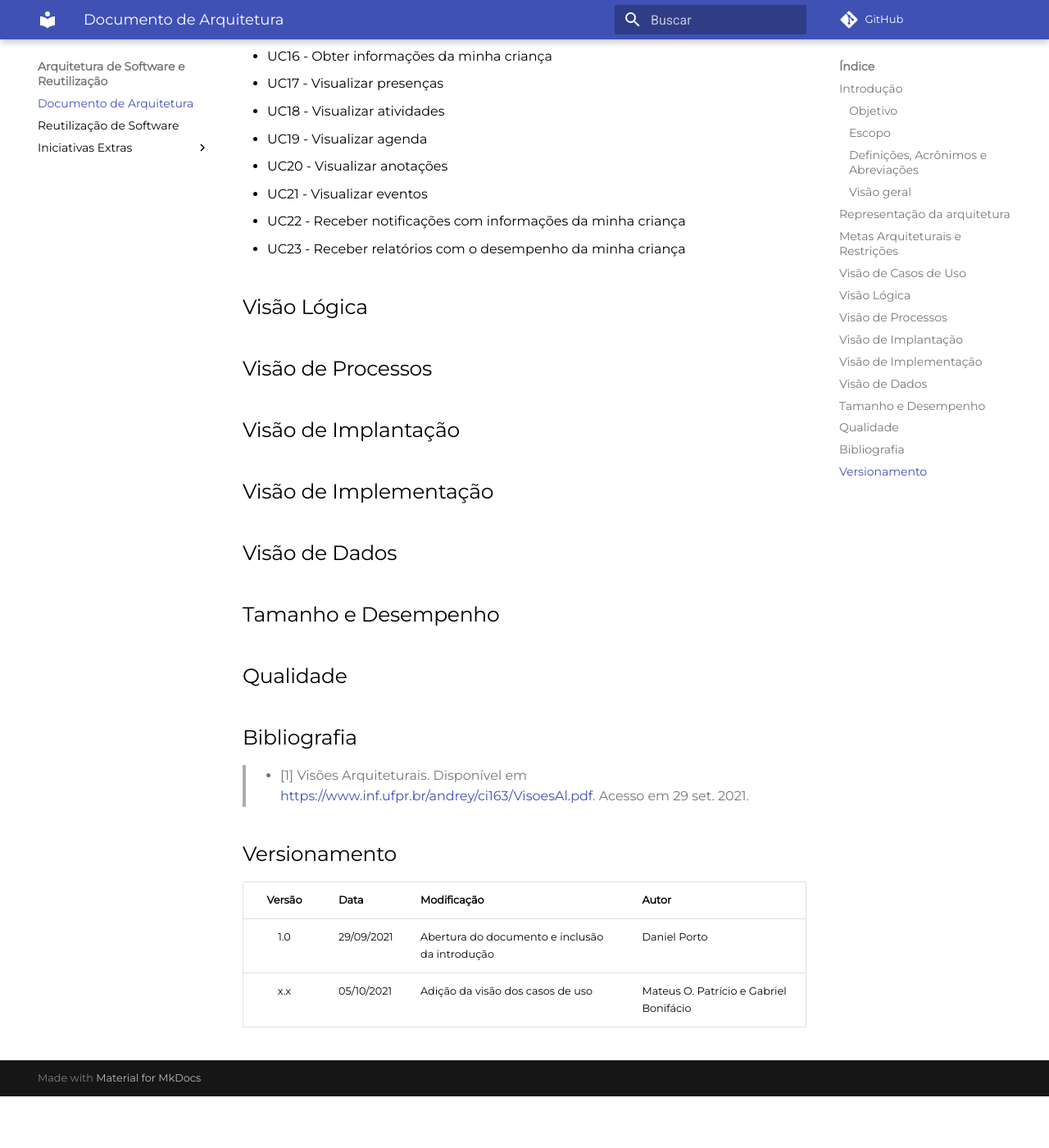
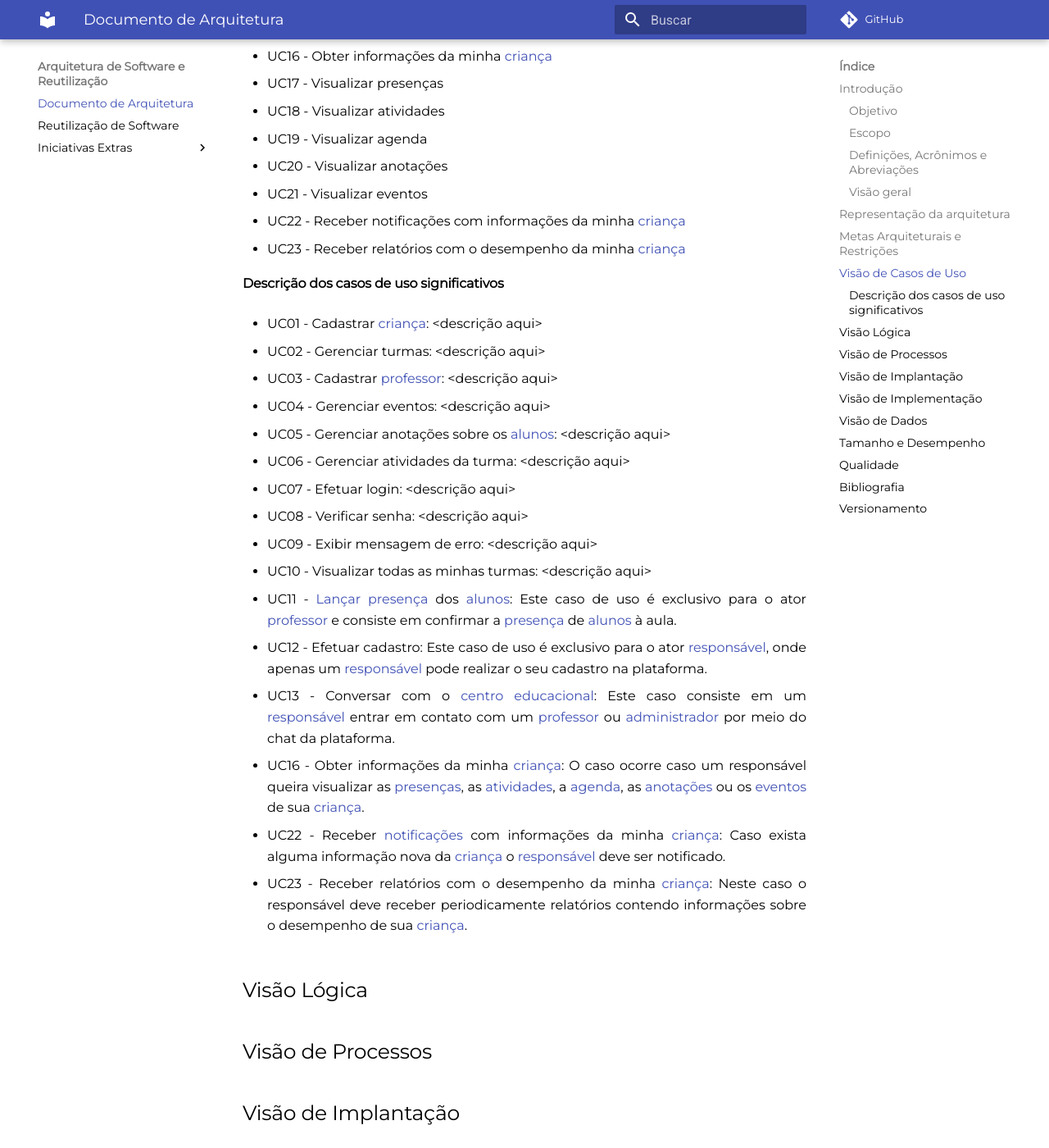
Before and after one commit to UnBArqDsw2021-1/2021.1_G6_Curumim, an MkDocs documentation site: the page built from docs/arquitetura-reutilizacao/arquitetura.md, in a window 1280 px wide and 1400 px high, scrolled down 2523 px. Shown: the whole window at 82% size. Built offline with MkDocs 1.6.1 and Material for MkDocs 9.7.7, drawn with Linux system fonts in a browser that asks for light colours; comment, search, counter and statistics services are not loaded; before the commit the page ends 3860 px from its top, so only the background shows below that; some of the changed text lies outside the part shown.

Commit message:
doc(#197) Adiciona descrições de alguns casos de uso

```diff
--- a/docs/arquitetura-reutilizacao/arquitetura.md
+++ b/docs/arquitetura-reutilizacao/arquitetura.md
@@ -40,29 +40,63 @@
 &emsp;&emsp;A seguir iremos descrever nossa visão dos [casos de uso](../../modelagem/modelagem-dinamica/casos-de-uso) da arquitetura de software. Contendo cenários e/ou [casos de uso](../../modelagem/modelagem-dinamica/casos-de-uso) que representam o funcionamento do sistema.</br>
 &emsp;&emsp;Nossos [casos de uso](../../modelagem/modelagem-dinamica/casos-de-uso) estão listados abaixo, juntamente com as descrições dos de maior impacto.
 
-- UC01 - Cadastrar criança
+- UC01 - Cadastrar [criança](../../base/requisitos/modelagem/lexicos/#lexico-aluno)
 - UC02 - Gerenciar turmas
-- UC03 - Cadastrar professor
+- UC03 - Cadastrar [professor](../../base/requisitos/modelagem/lexicos/#lexico-professor)
 - UC04 - Gerenciar eventos
-- UC05 - Gerenciar anotações sobre os alunos
+- UC05 - Gerenciar anotações sobre os [alunos](../../base/requisitos/modelagem/lexicos/#lexico-aluno)
 - UC06 - Gerenciar atividades da turma
 - UC07 - Efetuar login
 - UC08 - Verificar senha
 - UC09 - Exibir mensagem de erro
 - UC10 - Visualizar todas as minhas turmas
-- UC11 - Lançar presença dos alunos
+- UC11 - [Lançar presença](../../base/requisitos/modelagem/lexicos/#lexico-lancar-presenca) dos alunos
 - UC12 - Efetuar cadastro
 - UC13 - Conversar com o centro educacional
-- UC14 - Conversar com os administradores
-- UC15 - Conversar com os professores da turma da minha criança
-- UC16 - Obter informações da minha criança
+- UC14 - Conversar com os [administradores](../../base/requisitos/modelagem/lexicos/#lexico-administrador)
+- UC15 - Conversar com os [professores](../../base/requisitos/modelagem/lexicos/#lexico-professor) da turma da minha [criança](../../base/requisitos/modelagem/lexicos/#lexico-aluno)
+- UC16 - Obter informações da minha [criança](../../base/requisitos/modelagem/lexicos/#lexico-aluno)
 - UC17 - Visualizar presenças
 - UC18 - Visualizar atividades
 - UC19 - Visualizar agenda
 - UC20 - Visualizar anotações
 - UC21 - Visualizar eventos
-- UC22 - Receber notificações com informações da minha criança
-- UC23 - Receber relatórios com o desempenho da minha criança
+- UC22 - Receber notificações com informações da minha [criança](../../base/requisitos/modelagem/lexicos/#lexico-aluno)
+- UC23 - Receber relatórios com o desempenho da minha [criança](../../base/requisitos/modelagem/lexicos/#lexico-aluno)
+
+#### Descrição dos casos de uso significativos
+
+- UC01 - Cadastrar [criança](../../base/requisitos/modelagem/lexicos/#lexico-aluno): <descrição aqui\>
+
+- UC02 - Gerenciar turmas: <descrição aqui\>
+
+- UC03 - Cadastrar [professor](../../base/requisitos/modelagem/lexicos/#lexico-professor): <descrição aqui\>
+
+- UC04 - Gerenciar eventos: <descrição aqui\>
+
+- UC05 - Gerenciar anotações sobre os [alunos](../../base/requisitos/modelagem/lexicos/#lexico-aluno): <descrição aqui\>
+
+- UC06 - Gerenciar atividades da turma: <descrição aqui\>
+
+- UC07 - Efetuar login: <descrição aqui\>
+
+- UC08 - Verificar senha: <descrição aqui\>
+
+- UC09 - Exibir mensagem de erro: <descrição aqui\>
+
+- UC10 - Visualizar todas as minhas turmas: <descrição aqui\>
+
+- UC11 - [Lançar presença](../../base/requisitos/modelagem/lexicos/#lexico-lancar-presenca) dos [alunos](../../base/requisitos/modelagem/lexicos/#lexico-aluno): Este caso de uso é exclusivo para o ator [professor](../../base/requisitos/modelagem/lexicos/#lexico-professor) e consiste em confirmar a [presença](../../base/requisitos/modelagem/lexicos/#lexico-presenca) de [alunos](../../base/requisitos/modelagem/lexicos/#lexico-aluno) à aula.
+
+- UC12 - Efetuar cadastro: Este caso de uso é exclusivo para o ator [responsável](../../base/requisitos/modelagem/lexicos/#lexico-responsavel), onde apenas um [responsável](../../base/requisitos/modelagem/lexicos/#lexico-responsavel) pode realizar o seu cadastro na plataforma.
+
+- UC13 - Conversar com o [centro educacional](../../base/requisitos/modelagem/lexicos/#lexico-centro-educacional): Este caso consiste em um [responsável](../../base/requisitos/modelagem/lexicos/#lexico-responsavel) entrar em contato com um [professor](../../base/requisitos/modelagem/lexicos/#lexico-professor) ou [administrador](../../base/requisitos/modelagem/lexicos/#lexico-administrador) por meio do chat da plataforma.
+
+- UC16 - Obter informações da minha [criança](../../base/requisitos/modelagem/lexicos/#lexico-aluno): O caso ocorre caso um responsável queira visualizar as [presenças](../../base/requisitos/modelagem/lexicos/#lexico-presenca), as [atividades](../../base/requisitos/modelagem/lexicos/#lexico-atividade), a [agenda](../../base/requisitos/modelagem/lexicos/#lexico-agenda), as [anotações](../../base/requisitos/modelagem/lexicos/#lexico-anotacao) ou os [eventos](../../base/requisitos/modelagem/lexicos/#lexico-evento) de sua [criança](../../base/requisitos/modelagem/lexicos/#lexico-aluno).
+
+- UC22 - Receber [notificações](../../base/requisitos/modelagem/lexicos/#lexico-notificacao) com informações da minha [criança](../../base/requisitos/modelagem/lexicos/#lexico-aluno): Caso exista alguma informação nova da [criança](../../base/requisitos/modelagem/lexicos/#lexico-aluno) o [responsável](../../base/requisitos/modelagem/lexicos/#lexico-responsavel) deve ser notificado.
+
+- UC23 - Receber relatórios com o desempenho da minha [criança](../../base/requisitos/modelagem/lexicos/#lexico-aluno): Neste caso o responsável deve receber periodicamente relatórios contendo informações sobre o desempenho de sua [criança](../../base/requisitos/modelagem/lexicos/#lexico-aluno).
 
 
 ## Visão Lógica
```
